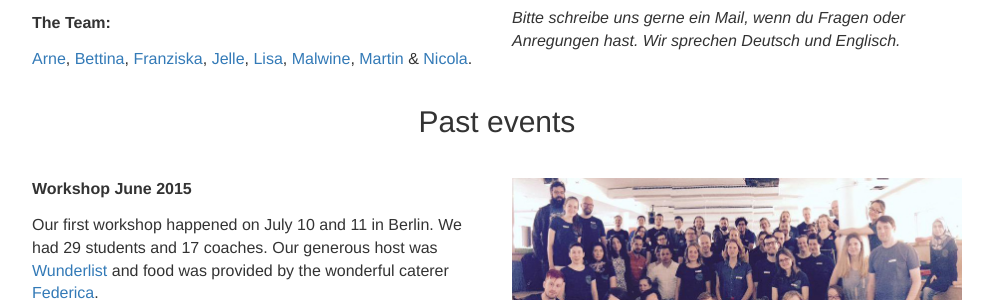
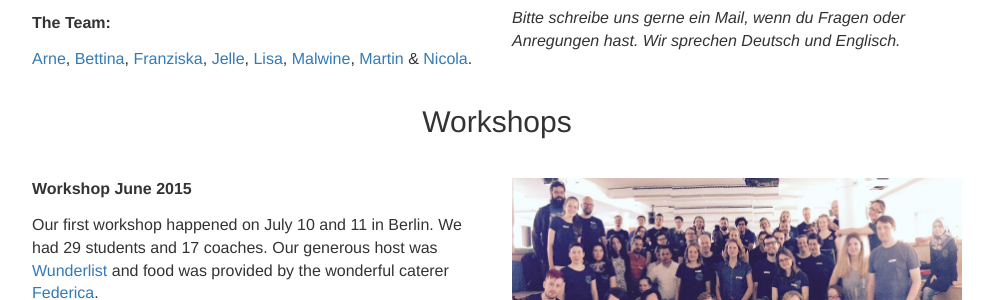
Before and after one commit to clojurebridge-berlin/clojurebridge-berlin.github.io, a Jekyll site: the page built from index.html, in a window 1280 px wide and 900 px high, scrolled down 4283 px. Shown: the part 155-455 px from the top of the window, without its empty margins (143-1136 px from the left). Built offline with Jekyll 4.4.1, drawn with Linux system fonts in a browser that asks for light colours.

Commit message:
Change headline

```diff
--- a/index.html
+++ b/index.html
@@ -229,7 +229,7 @@ title: Clojure Programming Workshops
       </div>
     </div>
 
-    <h2>Past events</h2>
+    <h2>Workshops</h2>
 
     <div class="row bottom-space">
       <div class="col-md-6">
```
